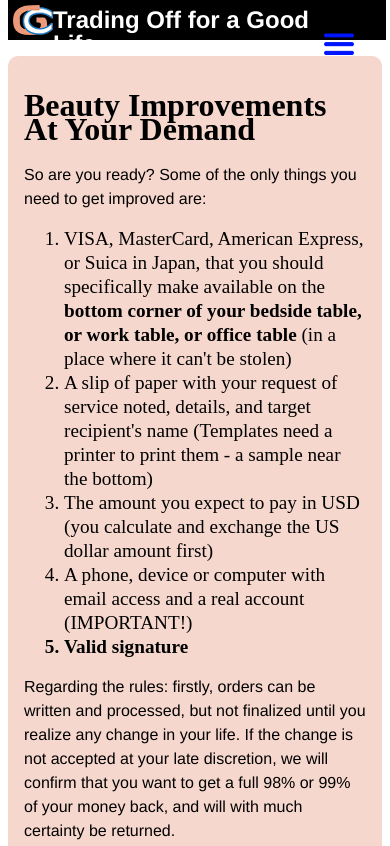
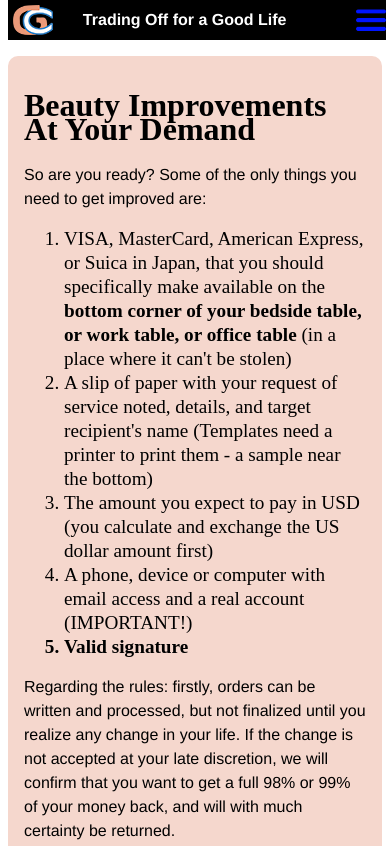
Before and after one commit to conquestfree/Trade, a plain HTML site: page contentpage1.html in a window 390 px wide. Shown: the top 846 px of the page. Drawn offline with Linux system fonts and the light colour scheme.

Commit message:
Update styles-infosheets.css

```diff
--- a/styles-infosheets.css
+++ b/styles-infosheets.css
@@ -305,4 +305,10 @@ p{
         max-width: 37rem;
     }
 
+    .title-middle{
+        height: 40px;
+        color: white;
+        font-size: 1rem;
+        padding-top: 0.5rem;
+    }
 }
```
